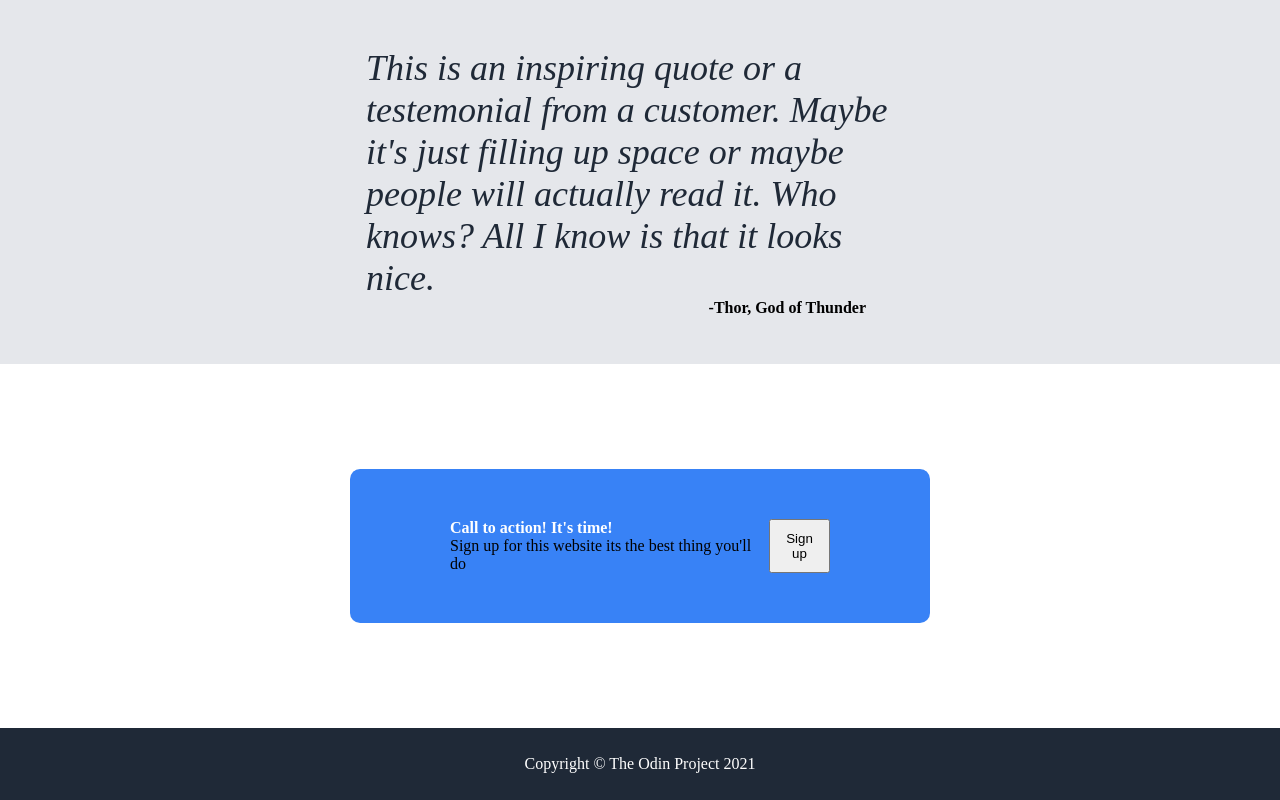
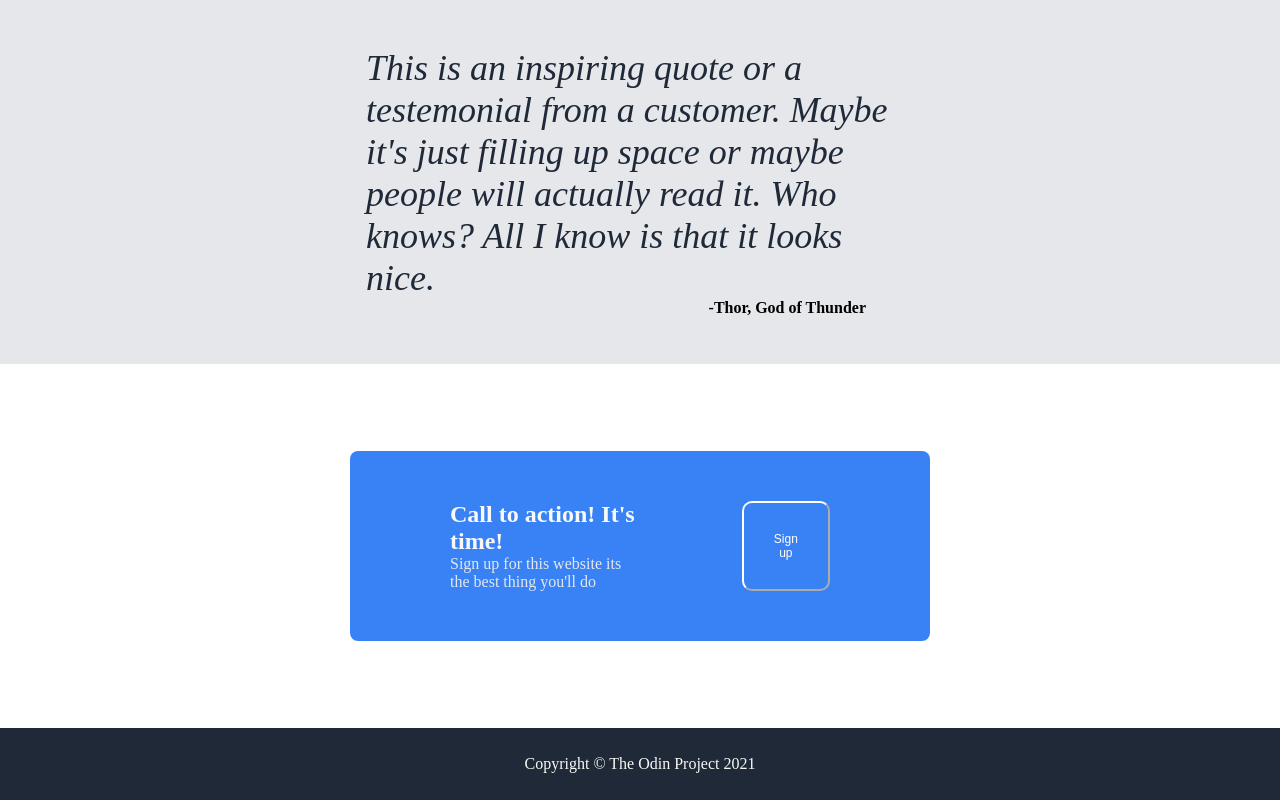
Before and after one commit to leonlunadev/odin-landing-page, a plain HTML site: page index.html in a window 1280 px wide. Shown: the part 800-1600 px from the top of the page. Drawn offline with Linux system fonts and the light colour scheme.

Commit message:
Add more styling
would like to personalize website.

```diff
--- a/style.css
+++ b/style.css
@@ -53,6 +53,7 @@ a {
   display: flex;
   padding: 0 350px;
   align-items: center;
+  gap: 40px;
 }
 
 .intro button {
@@ -75,11 +76,13 @@ a {
 }
 
 .title {
+  padding-bottom: 10px;
   color: #f9faf8;
   font-weight: extra-bold;
   font-size: 45px;
 }
 .description .text {
+  padding-bottom: 10px;
   color: #e5e7eb;
 }
 
@@ -149,22 +152,37 @@ a {
 }
 .block {
   background-color: #3882f6;
-  border-radius: 10px;
+  border-radius: 8px;
   margin: 0 350px;
   padding: 50px 100px;
   display: flex;
+  gap: 100px;
 }
 
 .heading {
+  color: #f9faf8;
+  font-weight: bold;
+  font-size: 24px;
+}
+
+.block button {
+  padding: 0px 30px;
+  border-radius: 10px;
+  background-color: #3882f6;
+  border-color: white;
   color: white;
-  font-weight: bold;
+  font-size: 12px;
+}
+
+.action .text {
+  color: #e5e7eb;
 }
 
 /* FOOTER */
 
 .footer {
   display: flex;
-  color: white;
+  color: #f9faf8;
   background: #1f2937;
   height: 72px;
   justify-content: center;
```
